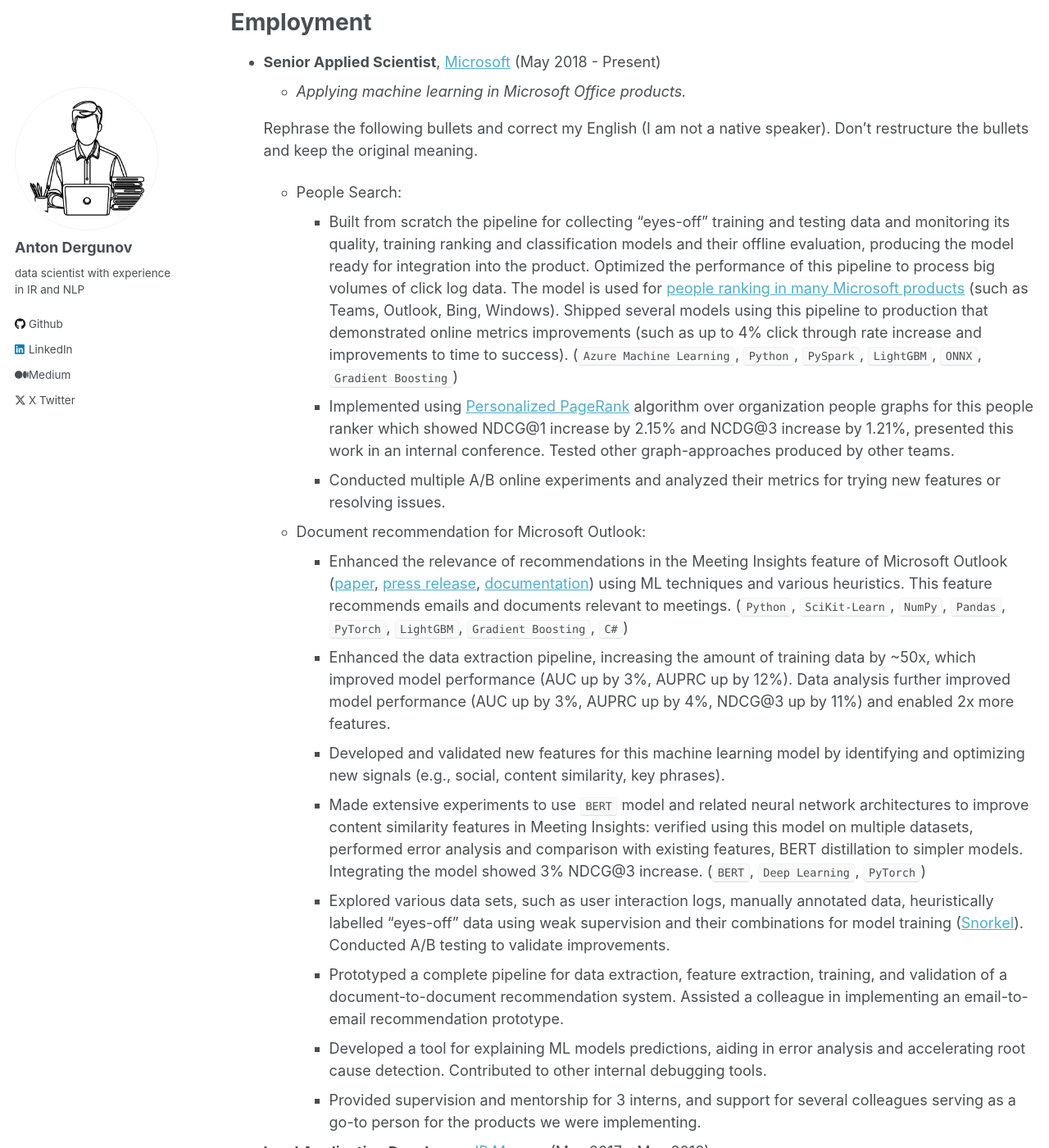
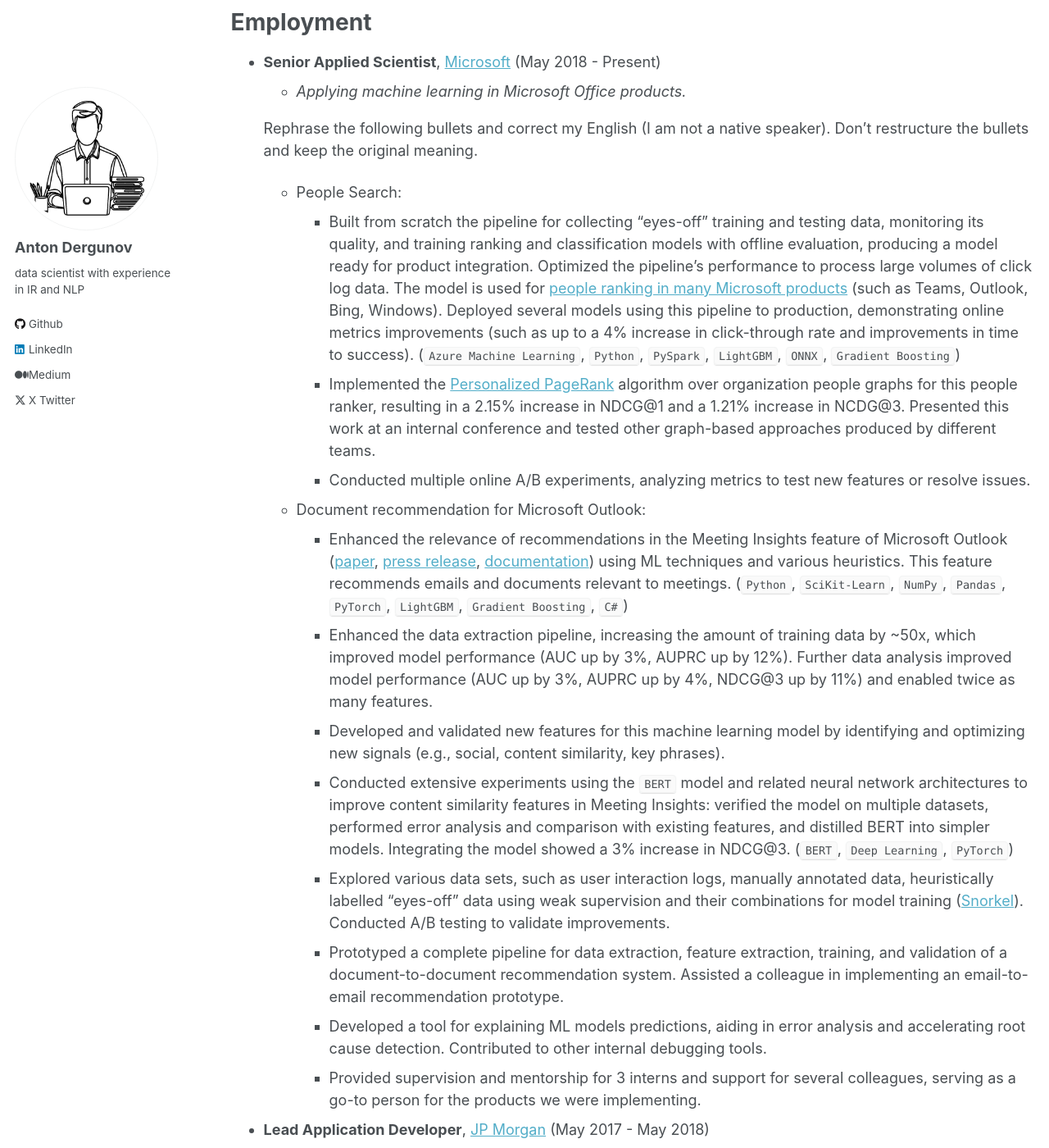
Before and after one commit to anton-dergunov/anton-dergunov.github.io, a Jekyll site: the page built from _pages/cv.md, in a window 1280 px wide and 1400 px high, scrolled down 647 px. Shown: the whole window at 82% size. Built offline with Jekyll 4.4.1, drawn with Linux system fonts in a browser that asks for light colours.

Commit message:
Cleaned up section for Microsoft in CV

```diff
--- a/_pages/cv.md
+++ b/_pages/cv.md
@@ -29,19 +29,19 @@
   Rephrase the following bullets and correct my English (I am not a native speaker). Don't restructure the bullets and keep the original meaning.
 
   - People Search:
-    - Built from scratch the pipeline for collecting "eyes-off" training and testing data and monitoring its quality, training ranking and classification models and their offline evaluation, producing the model ready for integration into the product. Optimized the performance of this pipeline to process big volumes of click log data. The model is used for [people ranking in many Microsoft products](https://www.youtube.com/watch?v=a6HO4ekmmjU) (such as Teams, Outlook, Bing, Windows). Shipped several models using this pipeline to production that demonstrated online metrics improvements (such as up to 4% click through rate increase and improvements to time to success). (`Azure Machine Learning`, `Python`, `PySpark`, `LightGBM`, `ONNX`, `Gradient Boosting`)
-    - Implemented using [Personalized PageRank](https://www.cs.cornell.edu/~bindel/blurbs/edgeppr.html) algorithm over organization people graphs for this people ranker which showed NDCG@1 increase by 2.15% and NCDG@3 increase by 1.21%, presented this work in an internal conference. Tested other graph-approaches produced by other teams.
-    - Conducted multiple A/B online experiments and analyzed their metrics for trying new features or resolving issues.
+    - Built from scratch the pipeline for collecting "eyes-off" training and testing data, monitoring its quality, and training ranking and classification models with offline evaluation, producing a model ready for product integration. Optimized the pipeline's performance to process large volumes of click log data. The model is used for [people ranking in many Microsoft products](https://www.youtube.com/watch?v=a6HO4ekmmjU) (such as Teams, Outlook, Bing, Windows). Deployed several models using this pipeline to production, demonstrating online metrics improvements (such as up to a 4% increase in click-through rate and improvements in time to success). (`Azure Machine Learning`, `Python`, `PySpark`, `LightGBM`, `ONNX`, `Gradient Boosting`)
+    - Implemented the [Personalized PageRank](https://www.cs.cornell.edu/~bindel/blurbs/edgeppr.html) algorithm over organization people graphs for this people ranker, resulting in a 2.15% increase in NDCG@1 and a 1.21% increase in NCDG@3. Presented this work at an internal conference and tested other graph-based approaches produced by different teams.
+    - Conducted multiple online A/B experiments, analyzing metrics to test new features or resolve issues.
 
   - Document recommendation for Microsoft Outlook:
     - Enhanced the relevance of recommendations in the Meeting Insights feature of Microsoft Outlook ([paper](https://www.microsoft.com/en-us/research/publication/calendar-aware-proactive-email-recommendation/), [press release](https://www.microsoft.com/en-us/research/blog/the-story-of-an-office-ai-feature-how-ai-can-promote-efficient-meeting-preparation/), [documentation](https://support.microsoft.com/en-gb/office/use-intelligent-technology-in-outlook-on-the-web-and-outlook-com-24b30683-8340-4b69-b8ac-4193ec528a70)) using ML techniques and various heuristics. This feature recommends emails and documents relevant to meetings. (`Python`, `SciKit-Learn`, `NumPy`, `Pandas`, `PyTorch`, `LightGBM`, `Gradient Boosting`, `C#`)
-    - Enhanced the data extraction pipeline, increasing the amount of training data by ~50x, which improved model performance (AUC up by 3%, AUPRC up by 12%). Data analysis further improved model performance (AUC up by 3%, AUPRC up by 4%, NDCG@3 up by 11%) and enabled 2x more features.
+    - Enhanced the data extraction pipeline, increasing the amount of training data by ~50x, which improved model performance (AUC up by 3%, AUPRC up by 12%). Further data analysis improved model performance (AUC up by 3%, AUPRC up by 4%, NDCG@3 up by 11%) and enabled twice as many features.
     - Developed and validated new features for this machine learning model by identifying and optimizing new signals (e.g., social, content similarity, key phrases).
-    - Made extensive experiments to use `BERT` model and related neural network architectures to improve content similarity features in Meeting Insights: verified using this model on multiple datasets, performed error analysis and comparison with existing features, BERT distillation to simpler models. Integrating the model showed 3% NDCG@3 increase. (`BERT`, `Deep Learning`, `PyTorch`)
+    - Conducted extensive experiments using the `BERT` model and related neural network architectures to improve content similarity features in Meeting Insights: verified the model on multiple datasets, performed error analysis and comparison with existing features, and distilled BERT into simpler models. Integrating the model showed a 3% increase in NDCG@3. (`BERT`, `Deep Learning`, `PyTorch`)
     - Explored various data sets, such as user interaction logs, manually annotated data, heuristically labelled "eyes-off" data using weak supervision and their combinations for model training ([Snorkel](https://snorkel.ai/)). Conducted A/B testing to validate improvements.
     - Prototyped a complete pipeline for data extraction, feature extraction, training, and validation of a document-to-document recommendation system. Assisted a colleague in implementing an email-to-email recommendation prototype.
     - Developed a tool for explaining ML models predictions, aiding in error analysis and accelerating root cause detection. Contributed to other internal debugging tools.
-    - Provided supervision and mentorship for 3 interns, and support for several colleagues serving as a go-to person for the products we were implementing.
+    - Provided supervision and mentorship for 3 interns and support for several colleagues, serving as a go-to person for the products we were implementing.
 
 - **Lead Application Developer**, [JP Morgan](https://www.jpmorganchase.com/) (May 2017 - May 2018)
   - *Web services implementation.*
```
